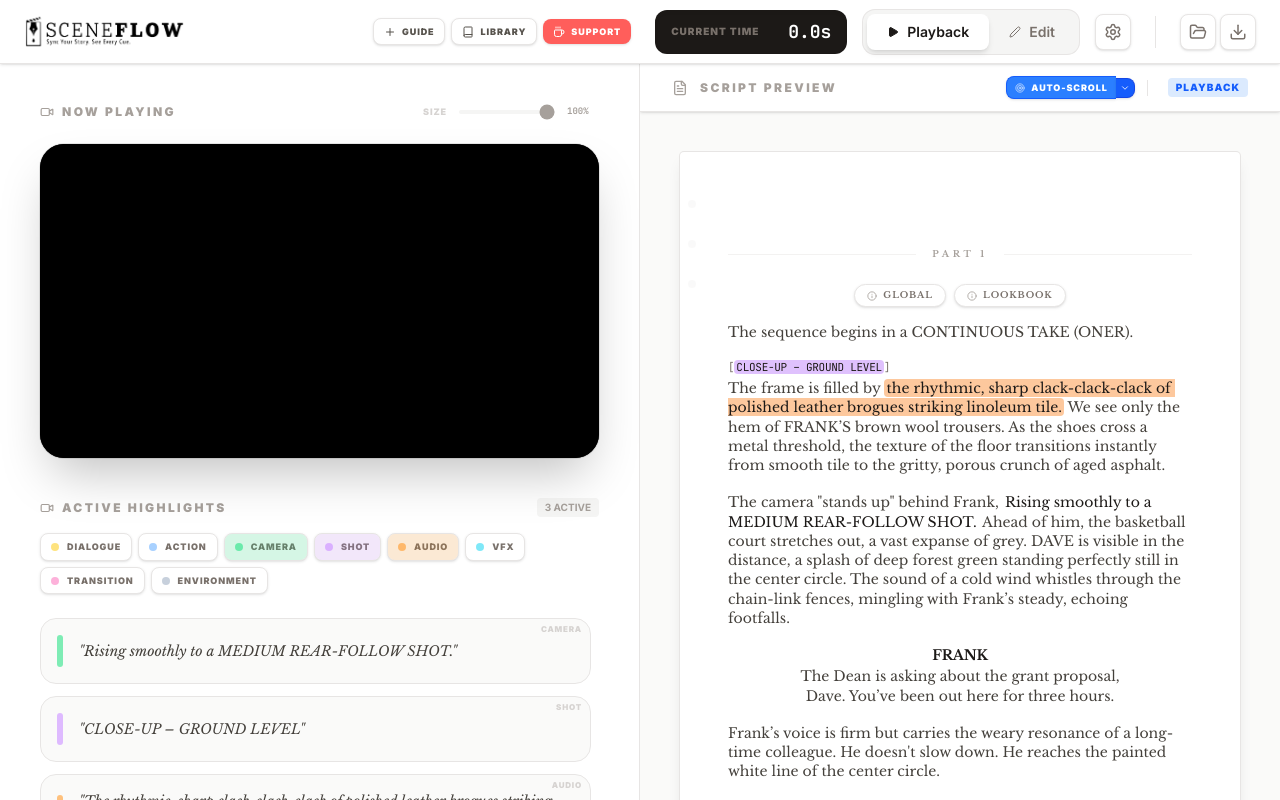
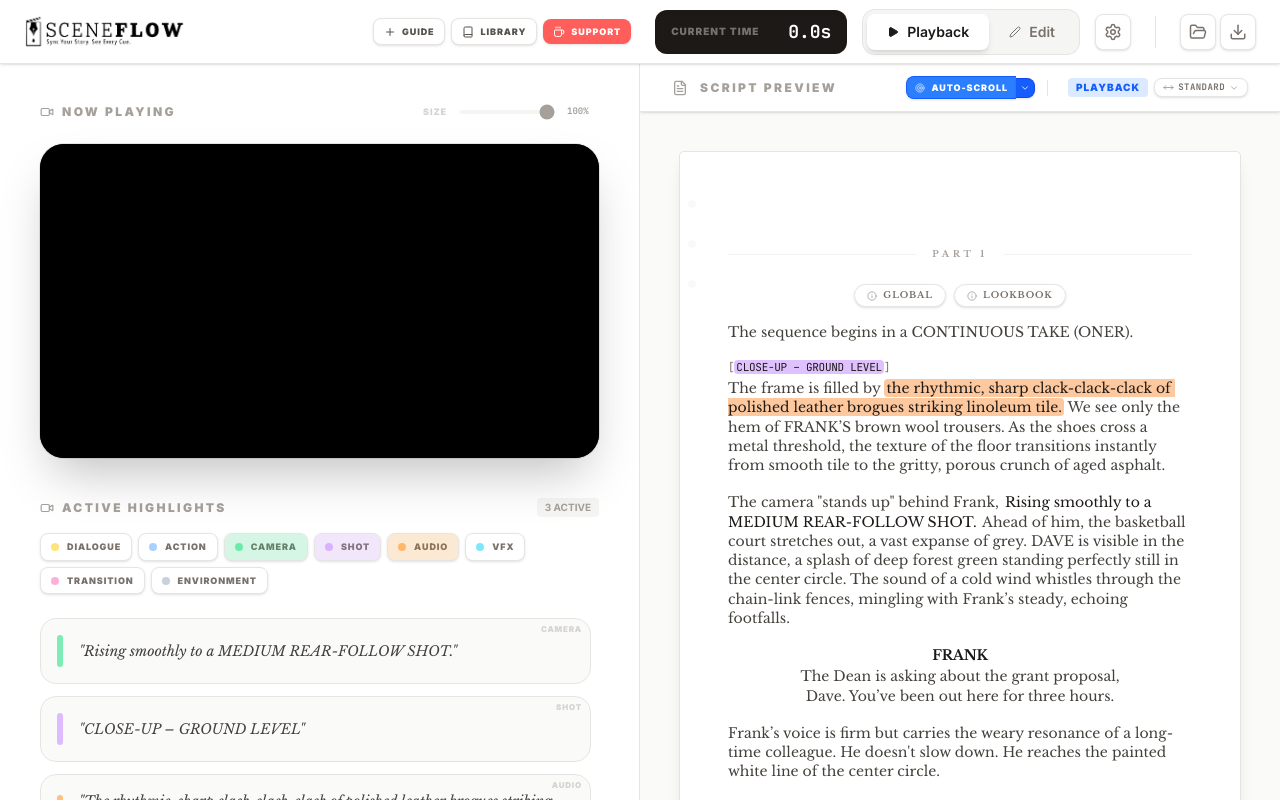
Before and after one commit to taruma/SceneFlow, a React (Vite) app: page / in a window 1280 px wide. Built offline with nearby package versions, Linux system fonts and the light colour scheme.

Commit message:
feat: add configurable screenplay width presets
Introduce SCRIPT_WIDTH_PRESETS and import MoveHorizontal icon to support customizable reading column widths for improved screenplay editing ergonomics.

```diff
--- a/src/App.tsx
+++ b/src/App.tsx
@@ -1,6 +1,6 @@
 import React, { useState, useEffect, useRef, useMemo } from 'react';
 import YouTube, { YouTubeProps } from 'react-youtube';
-import { Play, Edit2, Download, Upload, Plus, Trash2, X, Check, FileText, Video, Clock, RefreshCw, Loader2, Settings, ChevronDown, ChevronUp, Book, Target, Info, Search, FolderOpen, Heart, Coffee } from 'lucide-react';
+import { Play, Edit2, Download, Upload, Plus, Trash2, X, Check, FileText, Video, Clock, RefreshCw, Loader2, Settings, ChevronDown, ChevronUp, Book, Target, Info, Search, FolderOpen, Heart, Coffee, MoveHorizontal } from 'lucide-react';
 import { EXAMPLE_SECTIONS } from './examples';
 import { processScript, type LineType, type ProcessedLine } from './lib/scriptProcessor';
 import { getLineClass, SCRIPT_STYLES } from './lib/scriptStyles';
@@ -51,6 +51,16 @@ const DEFAULT_SETTINGS: Record<string, TimingSettings> = {
     { before: 0, after: 0 }
   ]))
 };
+
+const SCRIPT_WIDTH_PRESETS = [
+  { id: 'narrow', label: 'Narrow', widthClass: 'max-w-sm', desc: '384px • Focused column' },
+  { id: 'compact', label: 'Compact', widthClass: 'max-w-md', desc: '448px • Snug reading' },
+  { id: 'standard', label: 'Standard', widthClass: 'max-w-xl', desc: '576px • Default screenplay' },
+  { id: 'wide', label: 'Wide', widthClass: 'max-w-3xl', desc: '768px • Spacious view' },
+  { id: 'full', label: 'Expanded', widthClass: 'max-w-5xl', desc: '1024px • Full page' },
+] as const;
+
+export type ScriptWidthPresetId = typeof SCRIPT_WIDTH_PRESETS[number]['id'];
 
 const generateId = () => {
   if (typeof crypto !== 'undefined' && crypto.randomUUID) {
@@ -138,6 +148,16 @@ export default function App() {
   const [leftPanelScroll, setLeftPanelScroll] = useState(0);
   const [hiddenCueTypes, setHiddenCueTypes] = useState<Set<string>>(new Set());
   const [videoWidth, setVideoWidth] = useState(100); // Percentage of container width
+  const [scriptWidthPreset, setScriptWidthPreset] = useState<ScriptWidthPresetId>(() => {
+    if (typeof localStorage !== 'undefined') {
+      const saved = localStorage.getItem('sceneflow_script_width_preset');
+      if (saved && SCRIPT_WIDTH_PRESETS.some(p => p.id === saved)) {
+        return saved as ScriptWidthPresetId;
+      }
+    }
+    return 'standard';
+  });
+  const [isWidthDropdownOpen, setIsWidthDropdownOpen] = useState(false);
   const [isDesktop, setIsDesktop] = useState(typeof window !== 'undefined' ? window.innerWidth >= 1024 : true);
   const [activeStaging, setActiveStaging] = useState<{ label: string; content: string } | null>(null);
 
@@ -1639,11 +1659,109 @@ export default function App() {
                   </a>
                 </div>
               )}
-              <div className={cn(
-                "hidden sm:block px-2 py-0.5 rounded text-[10px] font-black uppercase tracking-widest",
-                mode === 'edit' ? "bg-amber-100 text-amber-600" : "bg-blue-100 text-blue-600"
-              )}>
-                {mode === 'edit' ? 'Edit' : 'Playback'}
+              <div className="flex items-center gap-1.5">
+                <div className={cn(
+                  "hidden sm:block px-2 py-0.5 rounded text-[10px] font-black uppercase tracking-widest",
+                  mode === 'edit' ? "bg-amber-100 text-amber-600" : "bg-blue-100 text-blue-600"
+                )}>
+                  {mode === 'edit' ? 'Edit' : 'Playback'}
+                </div>
+
+                {/* Page Width Preset Selector (Playback mode only) */}
+                {mode === 'playback' && (
+                  <div className="relative flex items-center">
+                    <button
+                      id="script-preview-width-control"
+                      onClick={() => setIsWidthDropdownOpen(!isWidthDropdownOpen)}
+                      className={cn(
+                        "flex items-center gap-1 px-2 py-0.5 rounded-lg border text-[10px] font-bold tracking-tight transition-all active:scale-95 shadow-sm",
+                        isWidthDropdownOpen
+                          ? "bg-stone-900 text-white border-stone-900"
+                          : "bg-white text-stone-600 border-stone-200 hover:text-stone-900 hover:border-stone-300"
+                      )}
+                      title={`Script Width: ${SCRIPT_WIDTH_PRESETS.find(p => p.id === scriptWidthPreset)?.label || 'Standard'}`}
+                    >
+                      <MoveHorizontal size={11} className="text-stone-400 shrink-0" />
+                      <span className="hidden md:inline font-mono text-[9px] uppercase tracking-wider text-stone-500 font-semibold">
+                        {SCRIPT_WIDTH_PRESETS.find(p => p.id === scriptWidthPreset)?.label}
+                      </span>
+                      <ChevronDown size={10} className={cn("text-stone-400 transition-transform duration-200", isWidthDropdownOpen && "rotate-180")} />
+                    </button>
+
+                    {isWidthDropdownOpen && (
+                      <>
+                        <div
+                          className="fixed inset-0 z-40"
+                          onClick={() => setIsWidthDropdownOpen(false)}
+                        />
+                        <div className="absolute top-full right-0 mt-2 w-52 bg-white rounded-xl shadow-xl border border-stone-200 overflow-hidden z-50 animate-in fade-in zoom-in-95 slide-in-from-top-2 duration-200">
+                          <div className="p-2.5 bg-stone-50 border-b border-stone-100 flex items-center justify-between">
+                            <p className="text-[9px] font-black text-stone-400 uppercase tracking-widest">Script Width</p>
+                            <span className="text-[8px] font-mono text-stone-400 font-medium">5 Presets</span>
+                          </div>
+                          <div className="p-1.5 space-y-0.5">
+                            {SCRIPT_WIDTH_PRESETS.map((preset, index) => {
+                              const isSelected = scriptWidthPreset === preset.id;
+                              const isDefault = preset.id === 'standard';
+                              return (
+                                <button
+                                  key={preset.id}
+                                  id={`script-width-preset-${preset.id}`}
+                                  onClick={() => {
+                                    setScriptWidthPreset(preset.id);
+                                    if (typeof localStorage !== 'undefined') {
+                                      localStorage.setItem('sceneflow_script_width_preset', preset.id);
+                                    }
+                                    setIsWidthDropdownOpen(false);
+                                  }}
+                                  className={cn(
+                                    "w-full flex items-center justify-between px-2.5 py-1.5 rounded-lg text-left transition-colors group",
+                                    isSelected
+                                      ? "bg-stone-900 text-white"
+                                      : "text-stone-700 hover:bg-stone-100"
+                                  )}
+                                >
+                                  <div className="flex items-center gap-2">
+                                    {/* Visual width representation bars */}
+                                    <div className="w-8 flex items-center justify-center">
+                                      <div
+                                        className={cn(
+                                          "h-1.5 rounded-full transition-all",
+                                          isSelected ? "bg-white" : "bg-stone-300 group-hover:bg-stone-500"
+                                        )}
+                                        style={{ width: `${30 + index * 16}%` }}
+                                      />
+                                    </div>
+                                    <div className="flex flex-col">
+                                      <div className="flex items-center gap-1.5">
+                                        <span className="text-[11px] font-bold leading-none">{preset.label}</span>
+                                        {isDefault && (
+                                          <span className={cn(
+                                            "text-[8px] px-1 py-0.2 rounded font-medium",
+                                            isSelected ? "bg-stone-800 text-stone-300" : "bg-stone-200 text-stone-600"
+                                          )}>
+                                            Default
+                                          </span>
+                                        )}
+                                      </div>
+                                      <span className={cn(
+                                        "text-[9px] font-mono leading-tight mt-0.5",
+                                        isSelected ? "text-stone-300" : "text-stone-400"
+                                      )}>
+                                        {preset.desc}
+                                      </span>
+                                    </div>
+                                  </div>
+                                  {isSelected && <Check size={12} className="shrink-0 ml-2" />}
+                                </button>
+                              );
+                            })}
+                          </div>
+                        </div>
+                      </>
+                    )}
+                  </div>
+                )}
               </div>
               <div className="lg:hidden flex items-center gap-1 px-2 py-1 bg-stone-900 rounded-lg shadow-inner">
                 <span className="text-[8px] font-black text-stone-500 uppercase">Time</span>
@@ -1874,8 +1992,13 @@ export default function App() {
             )}
           >
             <div className={cn(
-              "max-w-xl mx-auto bg-white shadow-lg ring-1 ring-stone-200 min-h-full rounded-sm relative",
-              mode === 'edit' ? "p-6 md:p-8" : "p-8 lg:p-12"
+              "mx-auto bg-white shadow-lg ring-1 ring-stone-200 min-h-full rounded-sm relative transition-all duration-300",
+              mode === 'edit'
+                ? "max-w-xl p-6 md:p-8"
+                : cn(
+                    SCRIPT_WIDTH_PRESETS.find(p => p.id === scriptWidthPreset)?.widthClass || "max-w-xl",
+                    "p-8 lg:p-12"
+                  )
             )}>
               {/* Page punch holes effect - even more subtle */}
               <div className="absolute left-2 top-12 flex flex-col gap-8 opacity-5">
```
